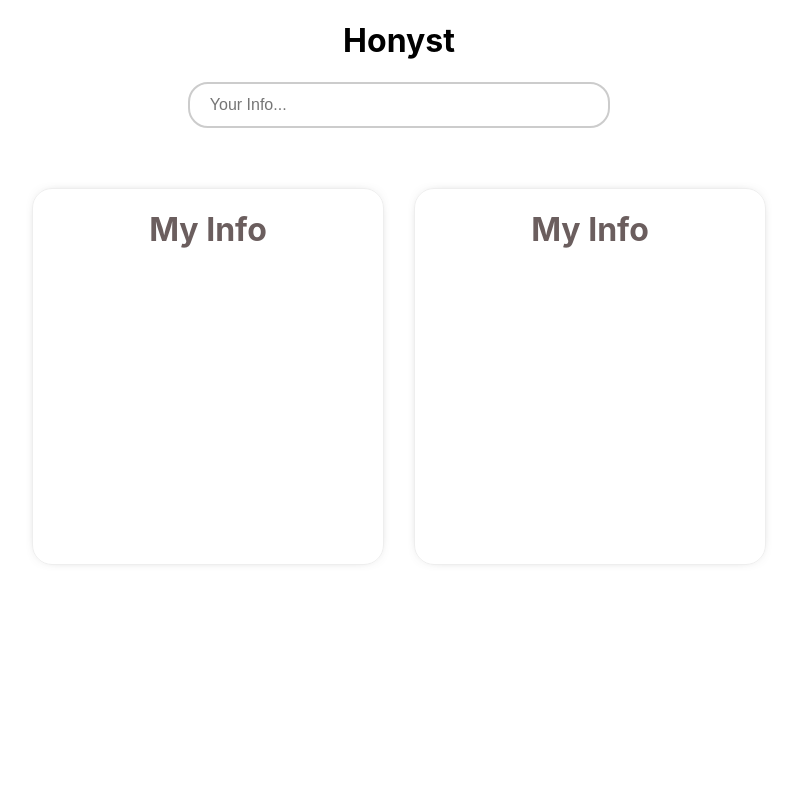
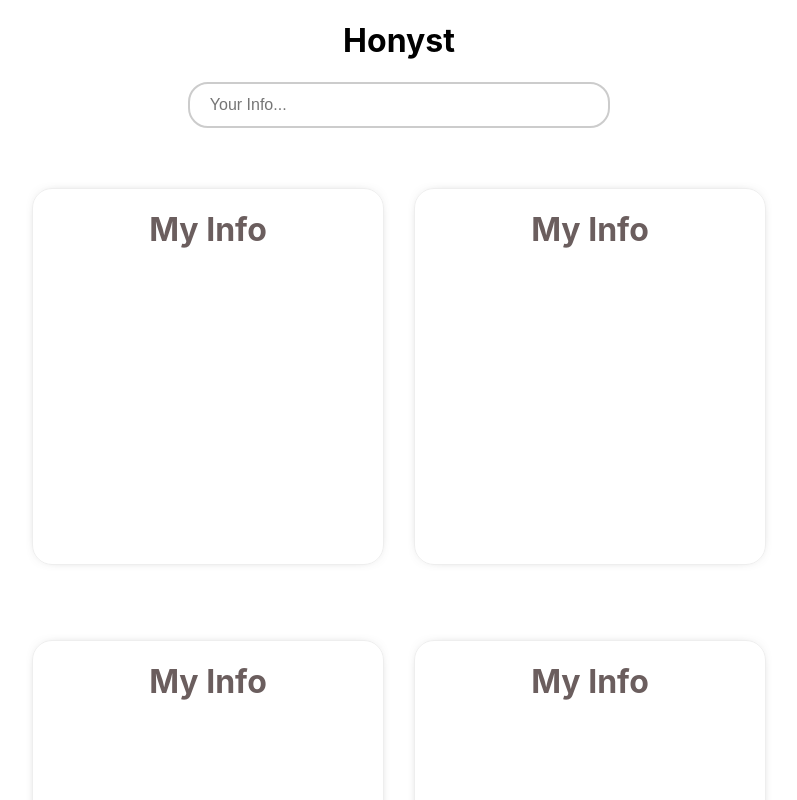
Before and after one commit to ceriustech/Honyst, a React (Create React App) app: page / in a window 1280 px wide. Shown: the top 800 px of the page, without its empty margins (241-1038 px from the left). Built offline with nearby package versions, Linux system fonts and the light colour scheme.

Commit message:
Added a second useroutput component in app.js.

```diff
--- a/src/App.js
+++ b/src/App.js
@@ -9,10 +9,9 @@ class App extends Component {
       <div className="App">
         <UserInput />
         <UserOutput />
+        <UserOutput />
       </div>
     )
-
-
   }
 }
 
```
